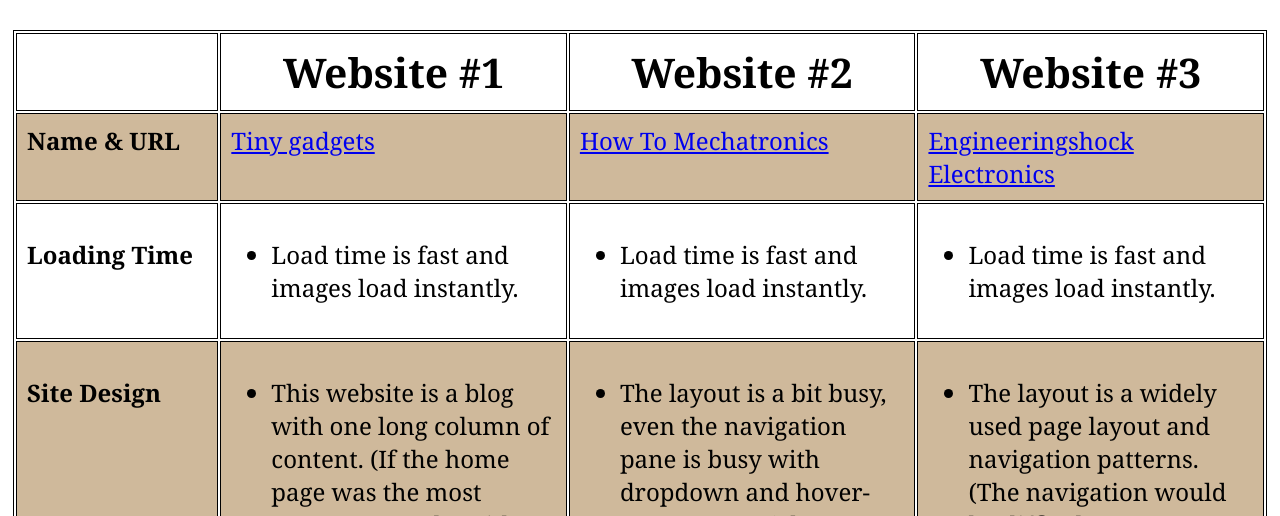
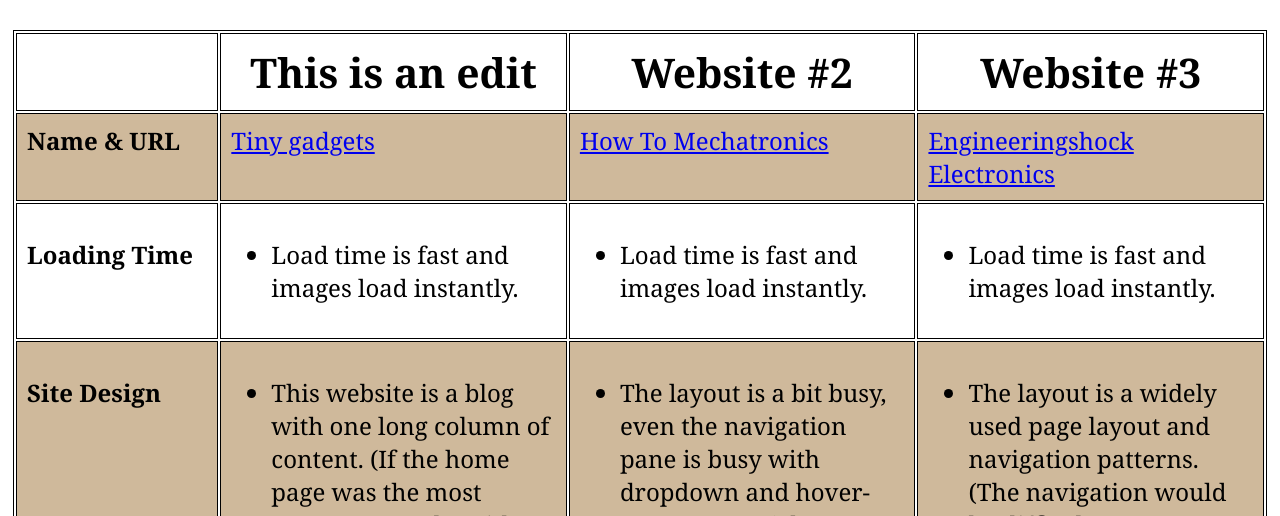
Before and after one commit to RobertBonham/RobertBonham.github.io, a plain HTML site: page index.html in a window 1280 px wide. Shown: the part 284-800 px from the top of the page. Drawn offline with Linux system fonts and the light colour scheme.

Commit message:
Updated index.html

```diff
--- a/index.html
+++ b/index.html
@@ -34,7 +34,7 @@
 			   <th>
 			   </th>
 
-			   <th>Website #1
+			   <th>This is an edit
 			   </th>
 
 			   <th>Website #2
```
